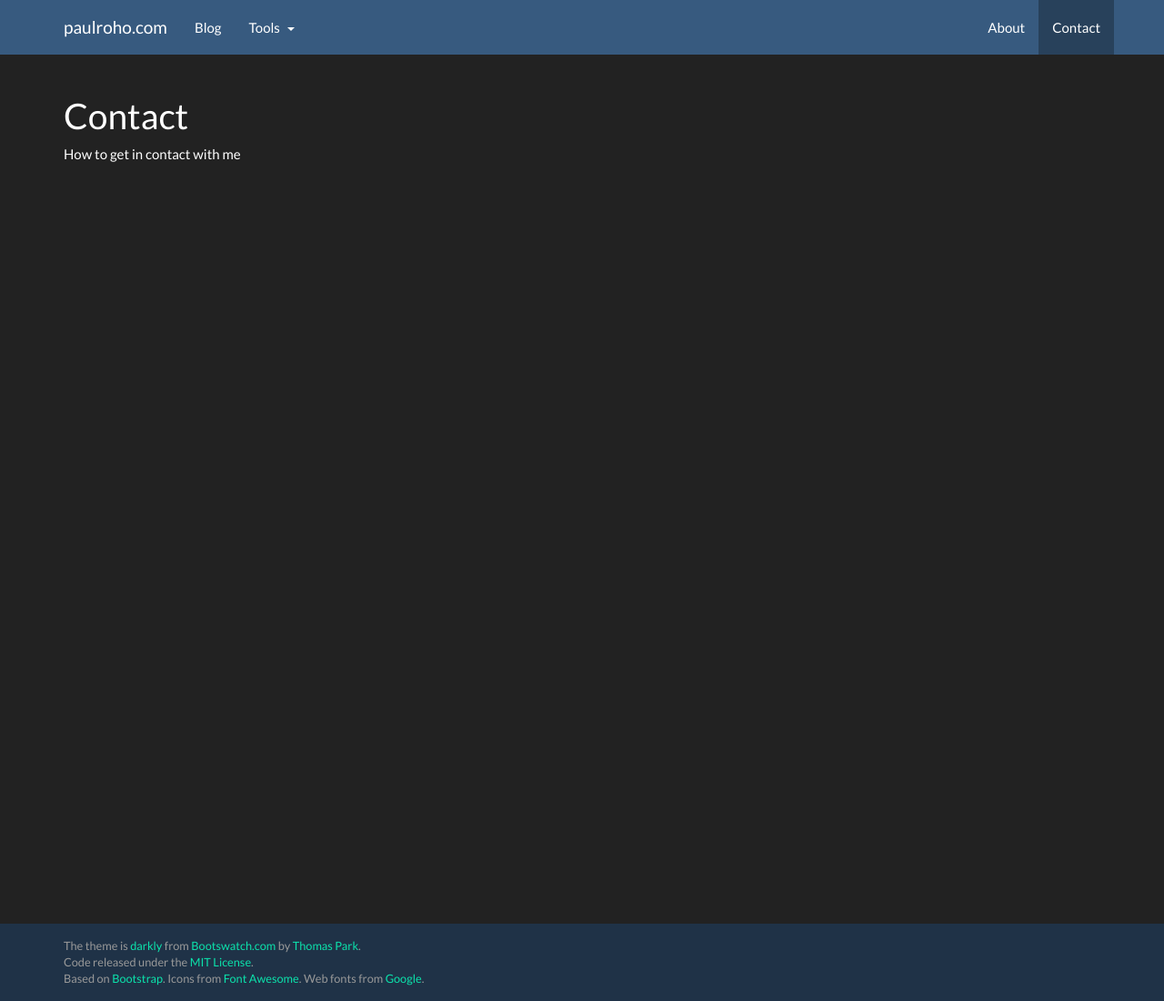
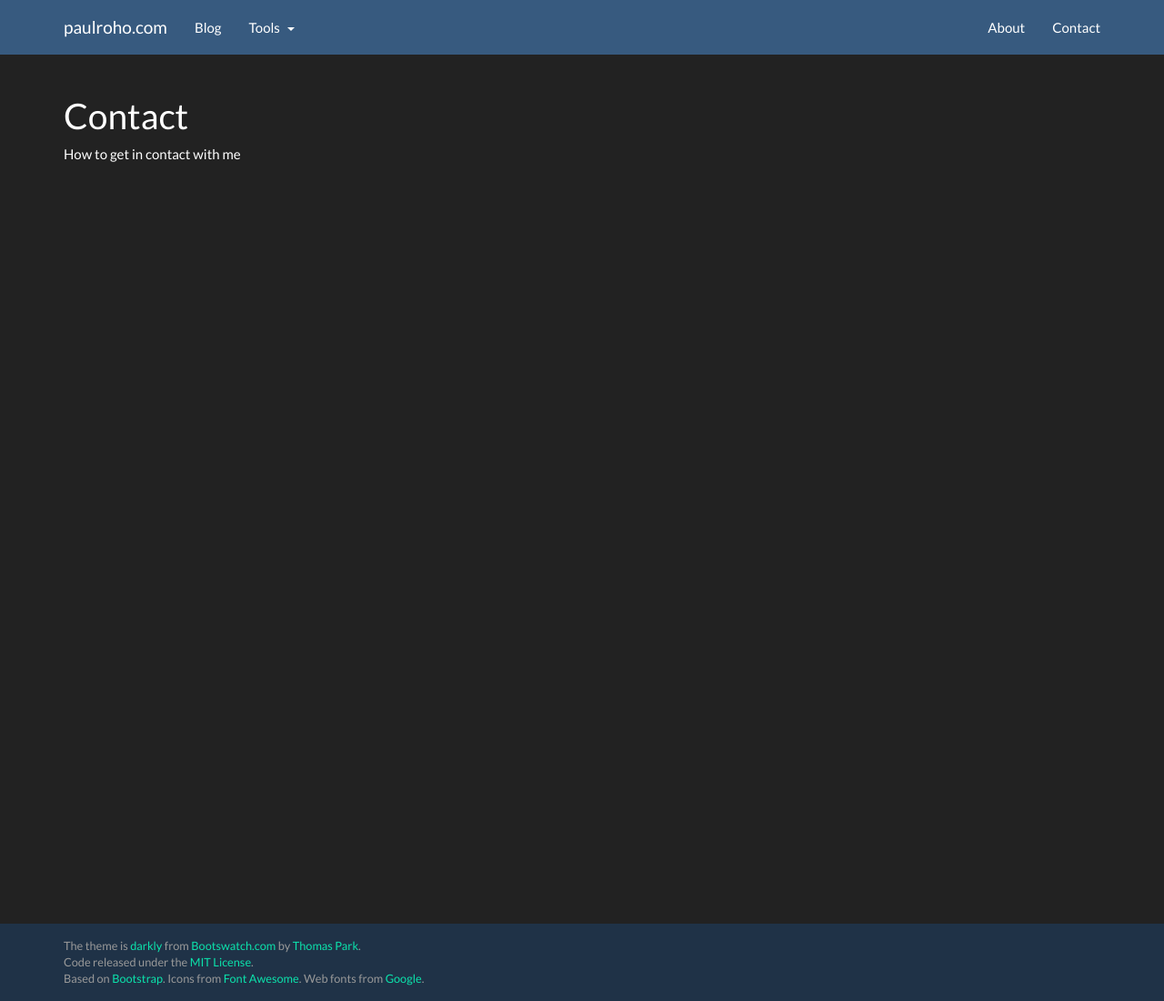
Before and after one commit to paulroho/paulroho.github.io, a Jekyll site: the page built from contact/index.html, in a window 1280 px wide and 1100 px high. Shown: the whole window at 91% size. Built offline with Jekyll 4.4.1, drawn with Linux system fonts in a browser that asks for light colours; nearby versions of some CDN libraries.

Commit message:
changed contact/index.html back to using layout

```diff
--- a/contact/index.html
+++ b/contact/index.html
@@ -1,77 +1,5 @@
-<!DOCTYPE html>
-<html lang="en">
-  <head>
-    <meta charset="utf-8">
-    <meta http-equiv="X-UA-Compatible" content="IE=edge">
-    <meta name="viewport" content="width=device-width, initial-scale=1">
-    <title>paulroho.com - Paul Rohorzka on Developing Software</title>
-
-    <!-- Bootstrap -->
-    <link rel="stylesheet" href="../stylesheets/bootswatch.darkly.min.css">
-    <!--<link rel="stylesheet" href="//netdna.bootstrapcdn.com/bootstrap/3.1.1/css/bootstrap.min.css">
-    <link rel="stylesheet" href="//netdna.bootstrapcdn.com/bootstrap/3.1.1/css/bootstrap-theme.min.css">-->
-	<link rel="stylesheet" href="../stylesheets/paulroho.css">
-
-    <!-- HTML5 Shim and Respond.js IE8 support of HTML5 elements and media queries -->
-    <!-- WARNING: Respond.js doesn't work if you view the page via file:// -->
-    <!--[if lt IE 9]>
-      <script src="https://oss.maxcdn.com/libs/html5shiv/3.7.0/html5shiv.js"></script>
-      <script src="https://oss.maxcdn.com/libs/respond.js/1.4.2/respond.min.js"></script>
-    <![endif]-->
-  </head>
-  <body>
-    <div class="navbar navbar-default navbar-fixed-top" role="navigation">
-      <div class="container">
-        <div class="navbar-header">
-          <button type="button" class="navbar-toggle" data-toggle="collapse" data-target=".navbar-collapse">
-            <span class="sr-only">Toggle navigation</span>
-            <span class="icon-bar"></span>
-            <span class="icon-bar"></span>
-            <span class="icon-bar"></span>
-          </button>
-          <a class="navbar-brand" href="..">paulroho.com</a>
-        </div>
-        <div class="navbar-collapse collapse">
-          <ul class="nav navbar-nav">
-            <li><a href="../blog">Blog</a></li>
-            <li class="dropdown-split-text"><a href="../tools">Tools</a></li>
-            <li class="dropdown dropdown-split-dropdown">
-              <a href="#" class="dropdown-toggle" data-toggle="dropdown"><b class="caret"></b></a>
-              <ul class="dropdown-menu">
-                <li><a href="../tools">All Tools</a></li>
-                <li class="divider"></li>
-                <li><a href="#">scDbDevTools</a></li>
-                <li><a href="#">...</a></li>
-              </ul>
-            </li>
-          </ul>
-          <ul class="nav navbar-nav navbar-right">
-            <li><a href="../about">About</a></li>
-            <li class="active"><a href=".">Contact</a></li>
-		  </ul>
-        </div><!--/.nav-collapse -->
-      </div>
-    </div>
-
-    <div class="container">
-
-	  <h1>Contact</h1>
-	  <p>How to get in contact with me</p>
-    </div> <!-- /container -->
-
-	<div id="footer">
-      <div class="container">
-        <p class="text-muted small">
-		The theme is <a href="http://bootswatch.com/darkly/">darkly</a> from <a href="http://bootswatch.com/">Bootswatch.com</a> by <a href="http://thomaspark.me" rel="nofollow">Thomas Park</a>.<br/>
-        Code released under the <a href="https://github.com/thomaspark/bootswatch/blob/gh-pages/LICENSE">MIT License</a>.<br/>
-        Based on <a href="http://getbootstrap.com" rel="nofollow">Bootstrap</a>. Icons from <a href="http://fortawesome.github.io/Font-Awesome/" rel="nofollow">Font Awesome</a>. Web fonts from <a href="http://www.google.com/webfonts" rel="nofollow">Google</a>.</p>
-      </div>
-    </div>
-
-    <!-- jQuery (necessary for Bootstrap's JavaScript plugins) -->
-    <script src="//ajax.googleapis.com/ajax/libs/jquery/1.11.0/jquery.min.js"></script>
-    <!-- Include all compiled plugins (below), or include individual files as needed -->
-    <!--<script src="js/bootstrap.min.js"></script>-->
-    <script src="//netdna.bootstrapcdn.com/bootstrap/3.1.1/js/bootstrap.min.js"></script>
-  </body>
-</html>
+---
+layout: default
+---
+<h1>Contact</h1>
+<p>How to get in contact with me</p>
```
